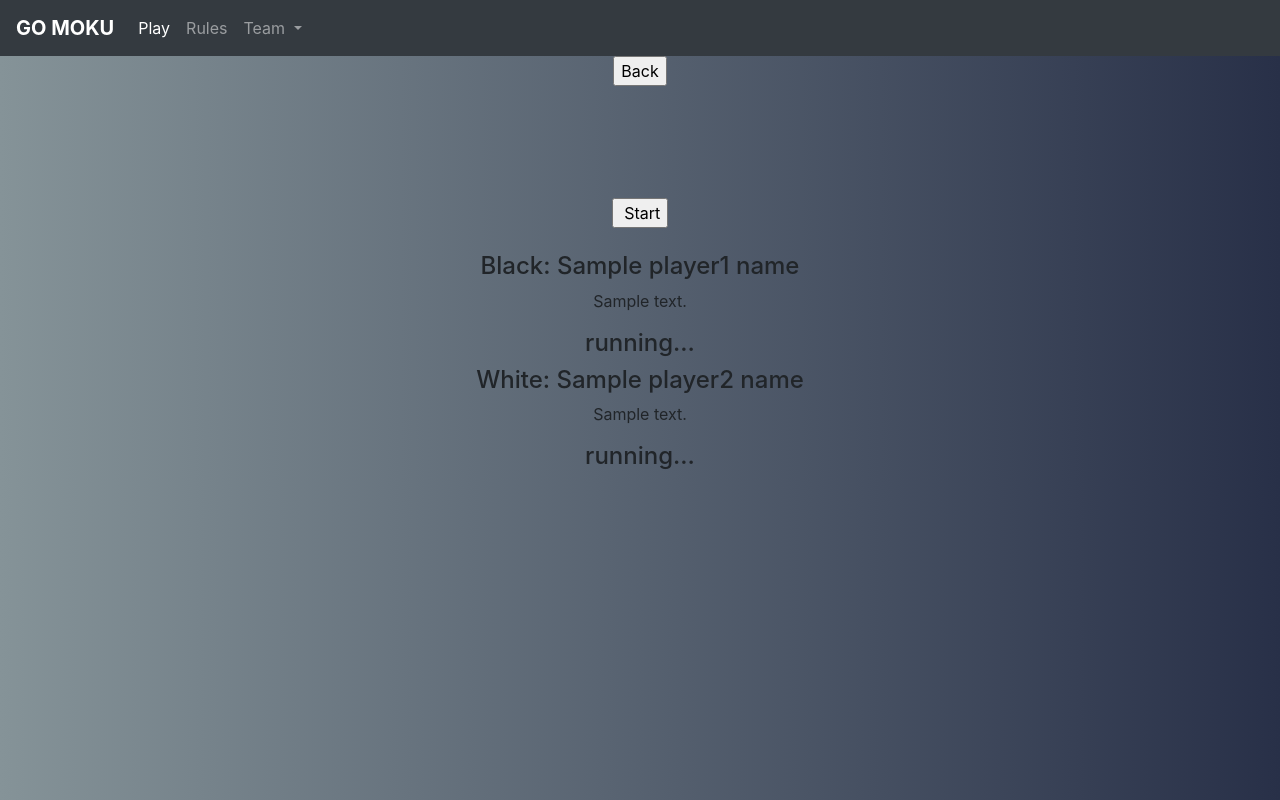
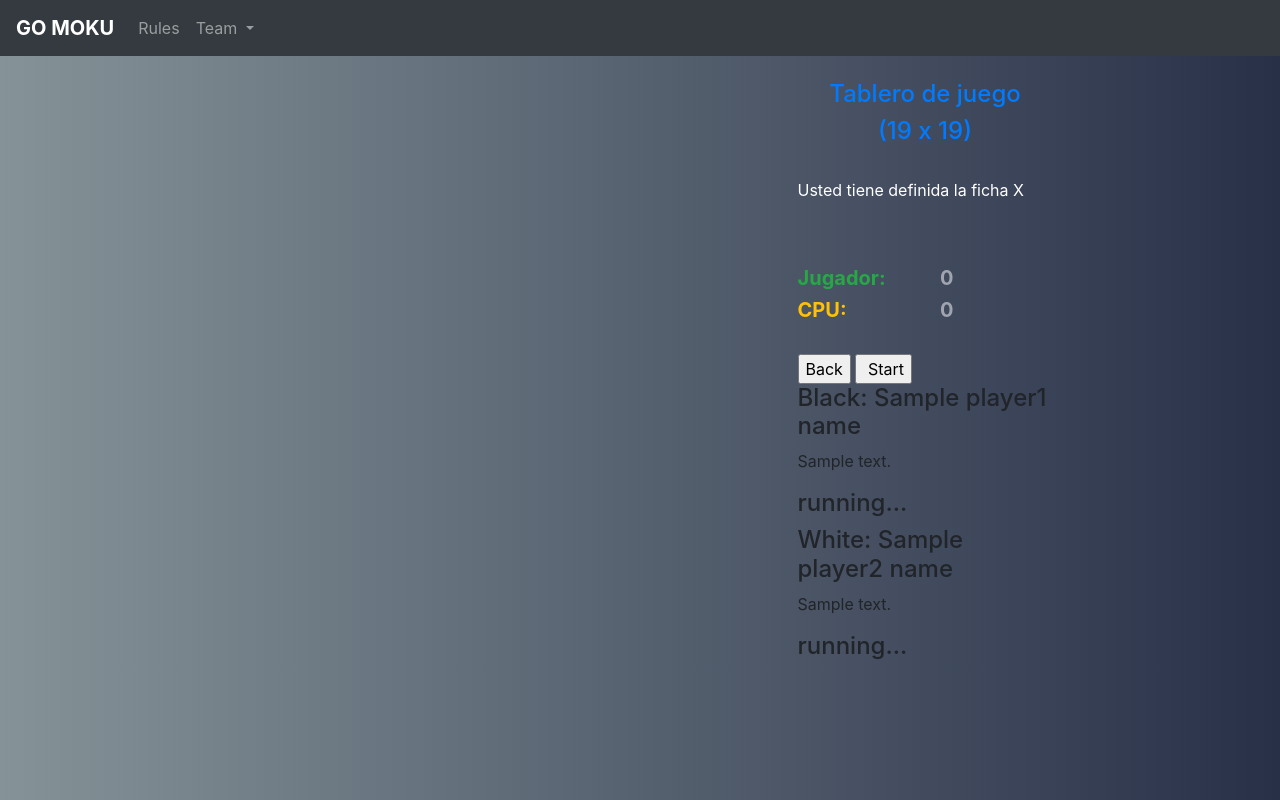
Before and after one commit to rjuliangt/IA-Go-moku, a Python web app: template Gomoku/Web/templates/start.html in a window 1280 px wide. Run offline with Jinja, Linux system fonts and the light colour scheme; the template is opened without the code that fills it: most values are stand-ins (such as "Sample title", 1, 10 or a date in 2020); some libraries are stand-ins or nearby versions.

Commit message:
start template

```diff
--- a/Gomoku/Web/templates/start.html
+++ b/Gomoku/Web/templates/start.html
@@ -1,15 +1,42 @@
-{% extends 'welcome.html' %}
-{% block head %}
+<!DOCTYPE html>
+<html lang="en">
+<head>
+    <meta charset="UTF-8">
+    <title>Play gomoku</title>
+    <link rel="shortcut icon" href="{{ url_for('static', filename='favicon.ico') }}">
+    <link rel="stylesheet" href="https://stackpath.bootstrapcdn.com/bootstrap/4.5.0/css/bootstrap.min.css" >
+    <link rel="stylesheet" href="{{ url_for('static', filename='css/allstyle.css')}}">
     <script src="{{ url_for('static', filename='js/socket.io_2.2.0.js') }}"></script>
     <script src="{{ url_for('static', filename='js/start.js') }}"></script>
     <link rel="stylesheet" href="{{ url_for('static', filename='css/start.css') }}">
-{% endblock %}
-{% block body %}
-    <div style="text-align: center;">
-    <a href="{{ url_for('configure.configure') }}">
-        <input type="button" value="Back"></a>
-
-    <br><br>
+</head>
+<body onload="board_init({{ board_size }})">
+<nav class="navbar navbar-expand-sm navbar-dark bg-dark sticky-top">
+    <a class="navbar-brand" href="#" style="font-weight: bold">GO MOKU</a>
+    <button class="navbar-toggler" type="button" data-toggle="collapse" data-target="#navbarTogglerDemo02" aria-controls="navbarTogglerDemo02" aria-expanded="false" aria-label="Toggle navigation">
+        <span class="navbar-toggler-icon"></span>
+    </button>
+    <div class="collapse navbar-collapse" id="navbarTogglerDemo02">
+        <ul class="navbar-nav mr-auto">
+            <li class="nav-item">
+                <a class="nav-link " href="/game_rules">Rules</a>
+            </li>
+            <li class="nav-item dropdown">
+                <a class="nav-link dropdown-toggle" href="#" id="navbarDropdown" role="button" data-toggle="dropdown" aria-haspopup="true" aria-expanded="false">
+                    Team
+                </a>
+                <div class="dropdown-menu" aria-labelledby="navbarDropdown">
+                    <a class="dropdown-item" href="#">Roberto Guti&eacute;rrez</a>
+                    <a class="dropdown-item" href="#">Carlos Venancio</a>
+                    <a class="dropdown-item" href="#">Nohelia Magdalena</a>
+                </div>
+            </li>
+        </ul>
+    </div>
+</nav>
+    <div class="container mar-top">
+    <div class="row justify-content-center ">
+        <div class="col-sm-6 " >
             <div id="board-div" style="height: {{ board_size*40 }}px">
                 <canvas id="board" width="{{ board_size*40 }}px" height="{{ board_size*40 }}px">
                     canvas </canvas>
@@ -18,12 +45,41 @@
                         onmouseout="mouse_out_on_canvas()">
                     canvas </canvas>
             </div>
-
-    <br><br>
-
+        </div>
+        <div class="col-sm-3 text-left">
+            <div class="row">
+                <div class="col-sm-12"><br>
+                    <h4 class="text-white text-center text-primary " >Tablero de juego</h4>
+                    <h4 class="text-white text-center text-primary " > (19 x 19)</h4>
+                </div>
+            </div>
+            <div class="row">
+                <div class="col-sm-12">
+                    <p class="text-white text-left">
+                        <br> Usted tiene definida la ficha X
+                    </p>
+                </div>
+            </div><br><br>
+            <div class="row">
+                <div class="col-sm-6">
+                    <h5 class="text-white text-left text-success"><strong>Jugador:</strong></h5>
+                </div>
+                <div class="col-sm-6">
+                    <h5 class="text-white text-left text-white-50"><strong>0</strong></h5>
+                </div><br>
+                <div class="col-sm-6">
+                    <h5 class="text-white text-warning"> <strong>CPU:</strong></h5>
+                </div>
+                <div class="col-sm-6">
+                    <h5 class="text-white text-left text-white-50"><strong>0</strong></h5>
+                </div><br>
+            </div>
+            <br>
+            <div class="row">
+                <div class="col-sm-12">
+                    <a href="{{ url_for('configure.configure') }}">
+                        <input type="button" value="Back"></a>
                     <input id="start-button" type="button" value=" Start" onclick="start_game()">
-    <br><br>
-
                     <div id="player1-div">
                         <h4>Black: {{ player1_name }}</h4>
                         <p id="player1-desc">
@@ -43,5 +99,9 @@
                         <h4 id="player2-running">running...</h4>
                     </div>
                 </div>
-
-{% endblock %}
+            </div>
+        </div>
+    </div>
+</div>
+</body>
+</html>
```
Also changed, not shown: 1 other file. Lines whose indentation alone changed are shown as unchanged.
